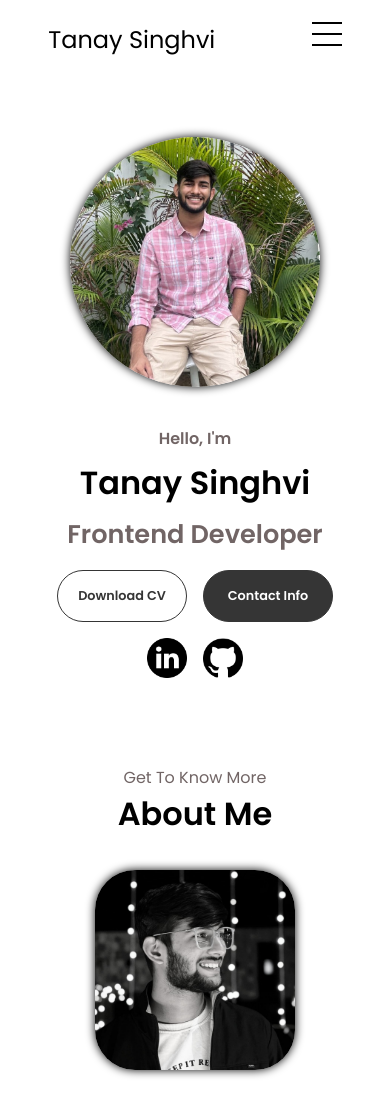
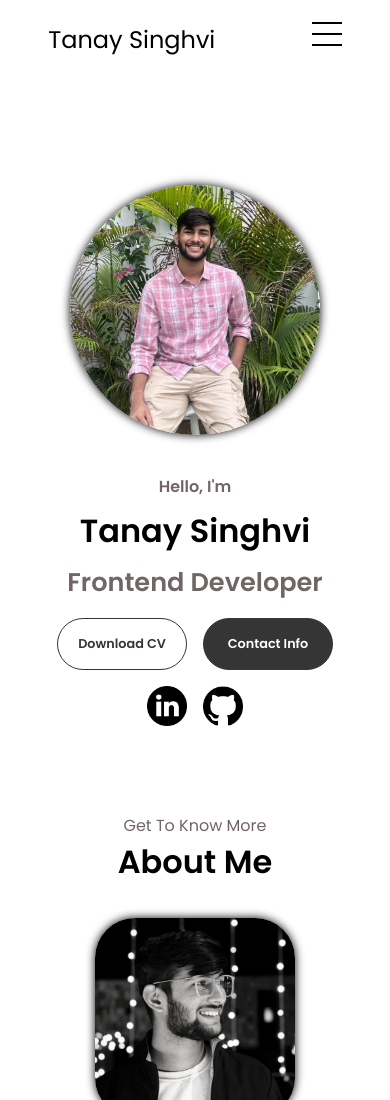
Before and after one commit to Tanay0607/Tanay-s_portfolio, a plain HTML site: page index.html in a window 390 px wide. Shown: the top 1100 px of the page. Drawn offline with Linux system fonts and the light colour scheme.

Commit message:
repsonsive updates

```diff
--- a/media.css
+++ b/media.css
@@ -52,6 +52,8 @@
   footer {
     height: 40vh;
   }
+
+
   #profile {
     height: 83vh;
     margin-bottom: 0;
--- a/mediaqueries.css
+++ b/mediaqueries.css
@@ -136,7 +136,9 @@
         flex-direction: column;
 
     }
-
+    .homesection{
+        margin-top: none;
+    }
     .logo{
         font-size: 1.5rem;
     }
--- a/style1.css
+++ b/style1.css
@@ -133,6 +133,7 @@ html {
     align-items: center;
     gap: 5rem;
     height: 100%;
+    margin-top: 8rem;
 
 }
 
```
